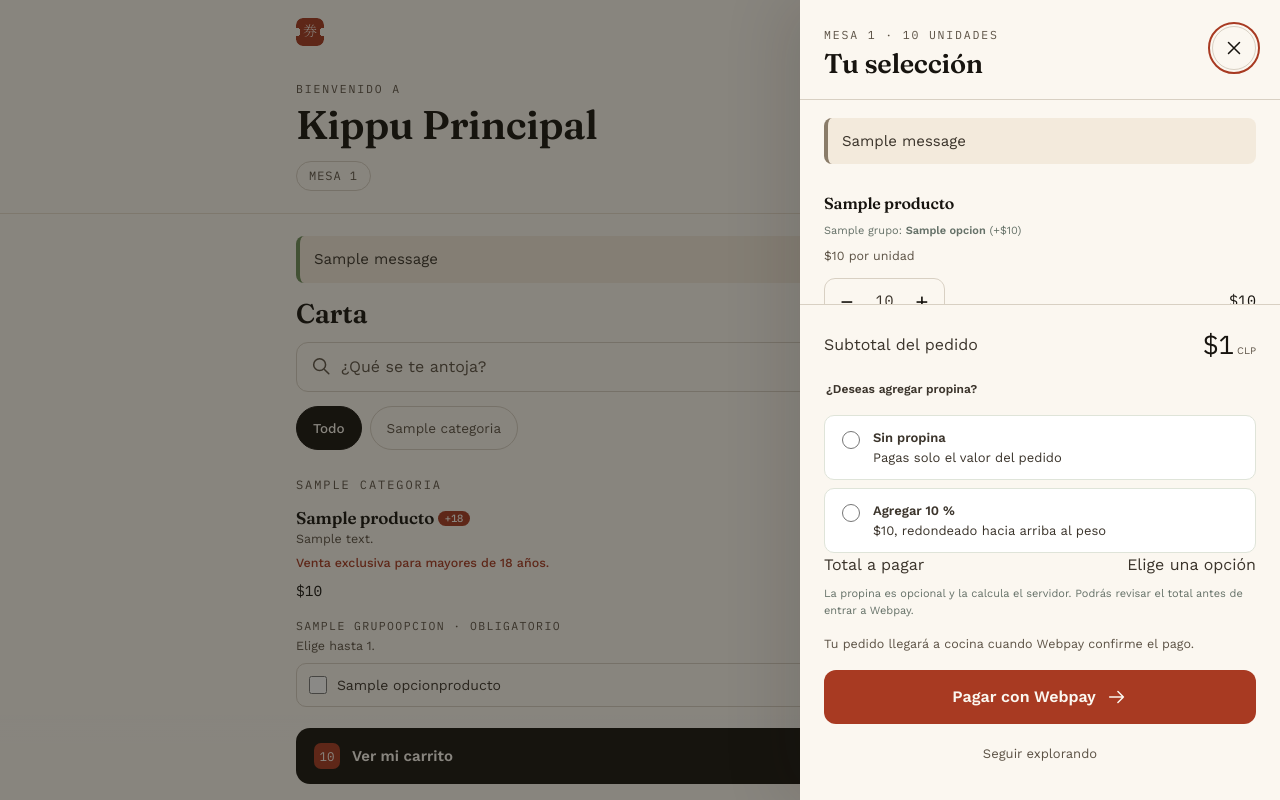
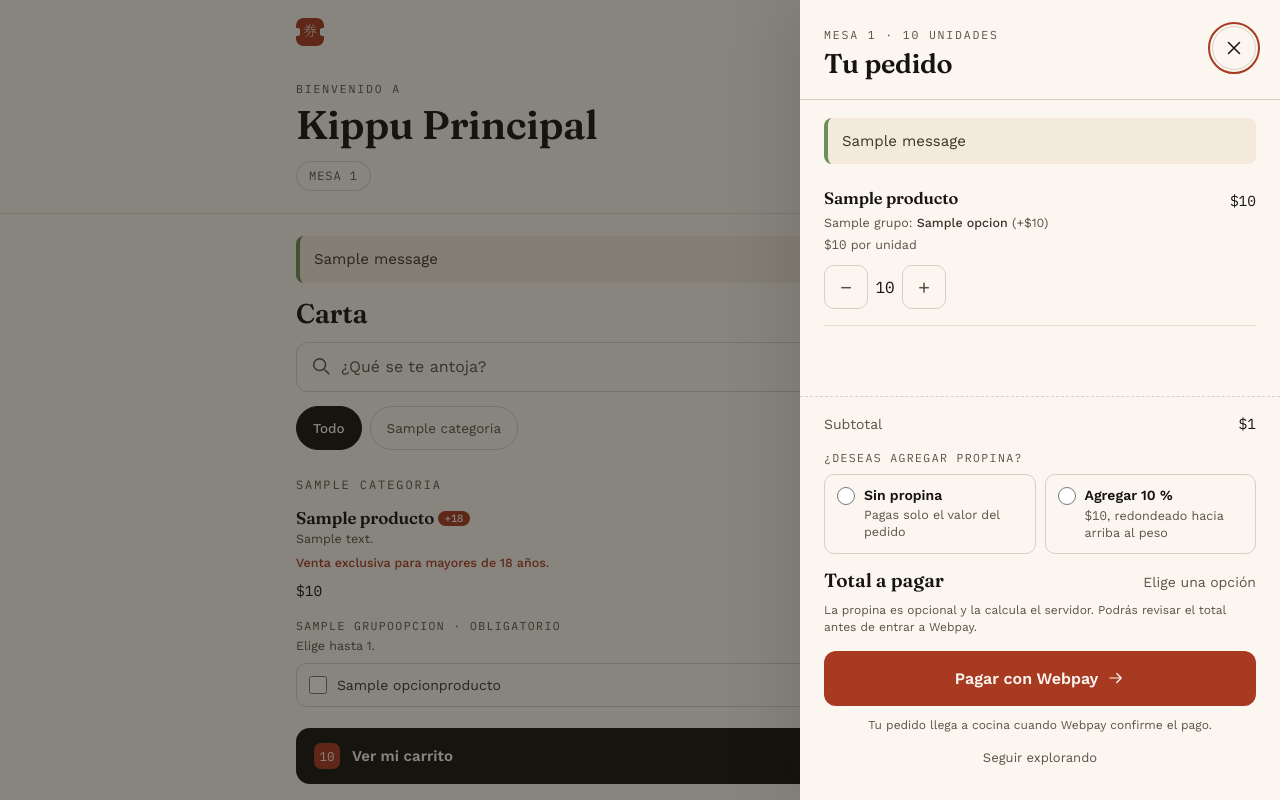
Before and after one commit to GianCabana/kippu, a Django app: template carta/templates/carta/lista.html in a window 1280 px wide, after a click that opens the changed part. Run offline with Django 5.2, Linux system fonts and the light colour scheme; data comes from the database, SQL or seed files in the repository; tables that the repository leaves empty hold one stand-in row (values such as "Sample post"); the template is opened without the code that fills it: values that come from a table or form of the project are taken from there, most other values are stand-ins (such as "Sample title", 1, 10 or a date in 2020); one stand-in notice (Sample message) is shown.

Commit message:
Aplica el diseño de Kippu al carrito
El carrito toma la pantalla 4 del mockup: "Tu pedido", filas con
stepper de 44 px y subtotal en mono, totales y botón de kippu.css,
propina en dos baldosas sin preselección y el +18 en ají suave.

Toda la hoja hace un solo scroll en #carrito-datos, que HTMX no
reemplaza, así que la posición se conserva al sumar o quitar; antes
la lista quedaba reducida a una franja con +18 y propina.

Se va el <style> en línea del fragmento y una prueba lo vigila.

```diff
--- a/carta/static/carta/carta.css
+++ b/carta/static/carta/carta.css
@@ -86,40 +86,56 @@ dialog { color: var(--texto); }
 .carrito-modal.visible { transform: translateX(0); opacity: 1; }
 .carrito-modal::backdrop { background: transparent; transition: background .28s; }
 .carrito-modal.visible::backdrop { background: color-mix(in srgb, var(--tinta) 50%, transparent); }
-.carrito-panel { display: flex; flex-direction: column; height: 100%; min-height: 0; }
+/* Un solo scroll en #carrito-datos (el div exterior), que HTMX no reemplaza: conserva la posición al sumar o quitar. */
+.carrito-modal > .carrito-panel { height: 100%; overflow-y: auto; overscroll-behavior: contain; }
+.carrito-panel .carrito-panel { display: flex; flex-direction: column; min-height: 100%; }
 .asa { display: none; }
-.carrito-cabecera { display: flex; flex-shrink: 0; align-items: flex-start; justify-content: space-between; gap: 20px; padding: 26px 24px 20px; border-bottom: 1px solid var(--linea); }
+.carrito-cabecera { position: sticky; z-index: 1; top: 0; display: flex; flex-shrink: 0; background: var(--papel); align-items: flex-start; justify-content: space-between; gap: 20px; padding: 26px 24px 20px; border-bottom: 1px solid var(--linea); }
 .carrito-cabecera .etiqueta { margin: 0 0 6px; color: var(--texto-2); font-size: 11.5px; }
 .cerrar { display: grid; flex-shrink: 0; place-items: center; width: 44px; height: 44px; border: 1px solid var(--linea); border-radius: 50%; background: transparent; color: var(--tinta); }
 .cerrar:hover { background: var(--superficie); }
 .estado-peticion { margin: 0; padding: 8px 24px; color: var(--texto-2); font-size: 12.5px; }
 .error-carrito { margin: 12px 20px; }
-.carrito-contenido { flex: 1; min-height: 0; padding: 4px 24px 16px; overflow-y: auto; overscroll-behavior: contain; }
+.carrito-contenido { flex: 1 0 auto; padding: 4px 24px 16px; }
 .carrito-contenido > .mensajes { margin: 14px 0 0; }
-.carrito-item { padding: 20px 0; border-bottom: 1px solid var(--linea-suave); }
-.carrito-item h3 { margin-bottom: 8px; font-size: 16px; line-height: 1.4; overflow-wrap: anywhere; }
-.precio-unitario { margin-bottom: 12px; color: var(--texto-2); font-size: 12.5px; }
-.item-pie { display: flex; flex-wrap: wrap; align-items: center; justify-content: space-between; gap: 15px; }
-.control-cantidad { display: flex; align-items: center; gap: 4px; border: 1px solid var(--linea); border-radius: 11px; }
-.control-cantidad button { display: grid; place-items: center; width: 44px; height: 44px; border: none; border-radius: 10px; background: transparent; color: var(--tinta); font-size: 22px; }
-.control-cantidad button:hover { background: var(--superficie); }
-.control-cantidad span { min-width: 23px; font-family: var(--mono); font-size: 15px; text-align: center; }
-.subtotal { margin: 0; color: var(--tinta); font-family: var(--mono); font-size: 15px; }
-.carrito-resumen { flex-shrink: 0; padding: 20px 24px max(24px, env(safe-area-inset-bottom)); border-top: 1px solid var(--linea); background: var(--papel); }
-.total-fila { display: flex; flex-wrap: wrap; align-items: center; justify-content: space-between; gap: 12px; margin-bottom: 8px; font-size: 16px; }
-.total-importe { color: var(--tinta); font-family: var(--mono); font-size: 26px; font-weight: 400; }
-.moneda { margin-left: 3px; color: var(--texto-2); font-size: 10px; }
-.nota-pedido { margin-bottom: 16px; color: var(--texto-2); font-size: 12.5px; line-height: 1.5; }
-.enviar { display: flex; align-items: center; justify-content: center; gap: 10px; width: 100%; min-height: 54px; padding: 14px 18px; border: none; border-radius: var(--radio); background: var(--aji); color: var(--papel); font-size: 16px; font-weight: 600; }
-.enviar:hover { filter: brightness(.93); }
-.seguir { display: block; width: 100%; min-height: 44px; margin-top: 8px; border: none; background: transparent; color: var(--texto-2); font-size: 13px; }
+.carrito-item { display: flex; align-items: flex-start; gap: 14px; padding: 16px 0; border-bottom: 1px solid var(--linea-suave); }
+.carrito-item__info { flex: 1; min-width: 0; }
+.carrito-item h3 { margin: 0; font-size: 16.5px; line-height: 1.3; overflow-wrap: anywhere; }
+.opciones-elegidas { margin: 4px 0 0; padding: 0; color: var(--texto-2); font-size: 12.5px; line-height: 1.4; list-style: none; }
+.opciones-elegidas strong { color: var(--texto); font-weight: 500; }
+.precio-unitario { margin: 4px 0 0; color: var(--texto-2); font-size: 12.5px; }
+.control-cantidad { display: inline-flex; align-items: center; gap: 6px; margin-top: 10px; }
+.control-cantidad button { display: grid; place-items: center; width: 44px; height: 44px; border: 1px solid var(--linea); border-radius: 10px; background: transparent; color: var(--texto-2); font-size: 20px; }
+.control-cantidad button:hover { border-color: var(--texto-2); color: var(--tinta); }
+.control-cantidad span { min-width: 22px; color: var(--tinta); font-family: var(--mono); font-size: 16px; text-align: center; }
+.subtotal { flex: none; margin: 2px 0 0; color: var(--tinta); font-family: var(--mono); font-size: 14.5px; }
+
+.carrito-resumen { padding: 16px 24px max(20px, env(safe-area-inset-bottom)); border-top: 1px dashed var(--linea); }
+.total__pendiente { color: var(--texto-2); font-size: 14px; }
+.mayoria-opciones, .propina-opciones { min-width: 0; margin: 14px 0 0; padding: 0; border: 0; }
+.mayoria-opciones legend, .propina-opciones legend { margin-bottom: 8px; padding: 0; color: var(--texto-2); font-family: var(--mono); font-size: 11.5px; letter-spacing: .12em; text-transform: uppercase; }
+.mayoria-eleccion { display: flex; align-items: flex-start; gap: 10px; min-height: 44px; padding: 11px 13px; border: 1px solid var(--aji); border-radius: 10px; background: var(--aji-suave); color: var(--texto); font-size: 13px; line-height: 1.4; cursor: pointer; }
+.mayoria-eleccion strong { color: var(--tinta); }
+.mayoria-nota, .propina-nota { margin: 8px 0 0; color: var(--texto-2); font-size: 12px; line-height: 1.45; }
+.propina-grilla { display: grid; grid-template-columns: 1fr 1fr; gap: 9px; }
+.propina-eleccion { display: flex; align-items: flex-start; gap: 9px; min-height: 44px; padding: 11px 12px; border: 1px solid var(--linea); border-radius: 10px; color: var(--texto-2); font-size: 12.5px; line-height: 1.35; cursor: pointer; }
+.propina-eleccion strong { display: block; margin-bottom: 2px; color: var(--tinta); font-size: 14px; font-weight: 600; }
+.propina-eleccion:has(input:checked) { border-color: var(--aji); background: var(--aji-suave); }
+.mayoria-eleccion input, .propina-eleccion input { flex: none; width: 18px; height: 18px; margin: 1px 0 0; accent-color: var(--aji); }
+.propina-opciones .total--final { margin-top: 12px; margin-bottom: 0; }
+.propina-opciones .total__valor { font-weight: 500; }
+.enviar { margin-top: 14px; }
+.enviar .icono { width: 18px; height: 18px; }
+.nota-pedido { margin: 10px 0 0; color: var(--texto-2); font-size: 12px; text-align: center; }
+.seguir { display: block; width: 100%; min-height: 44px; margin-top: 2px; border: none; background: transparent; color: var(--texto-2); font-size: 13px; }
+
 .carrito-vacio { display: flex; flex-direction: column; align-items: center; justify-content: center; min-height: 260px; height: 100%; padding: 35px 10px; text-align: center; }
-.vacio-icono { display: grid; place-items: center; width: 72px; height: 72px; margin-bottom: 22px; border: 1px solid var(--linea); border-radius: 50%; background: var(--superficie); }
+.vacio-icono { display: grid; place-items: center; width: 72px; height: 72px; margin-bottom: 22px; border: 1px solid var(--linea); border-radius: 50%; background: var(--superficie); color: var(--tinta); }
 .vacio-icono .icono { width: 30px; height: 30px; }
 .carrito-vacio h3 { margin-bottom: 12px; font-size: 24px; }
 .carrito-vacio p { max-width: 260px; color: var(--texto-2); font-size: 13.5px; line-height: 1.6; }
-.carrito-vacio .agregar { display: inline-flex; align-items: center; gap: 8px; min-height: 44px; margin-top: 8px; padding: 10px 16px; border: 1px solid var(--linea); border-radius: var(--radio); background: transparent; color: var(--tinta); font-weight: 500; }
-.carrito-vacio .agregar .icono { width: 17px; height: 17px; }
+.carrito-vacio .boton { margin-top: 8px; font-size: 15px; }
+.carrito-vacio .boton .icono { width: 17px; height: 17px; }
 
 @media (max-width: 600px) {
     .carrito-modal { inset: auto 0 0; width: 100%; height: 92vh; height: 92dvh; max-height: 900px; border-radius: 22px 22px 0 0; transform: translateY(100%); }
@@ -127,7 +143,7 @@ dialog { color: var(--texto); }
     .asa { display: block; flex-shrink: 0; width: 38px; height: 4px; margin: 10px auto 0; border-radius: 5px; background: var(--linea); }
     .carrito-cabecera { padding: 16px 20px; }
     .carrito-contenido { padding-inline: 20px; }
-    .carrito-resumen { padding: 16px 20px max(16px, env(safe-area-inset-bottom)); }
+    .carrito-resumen { padding: 14px 20px max(16px, env(safe-area-inset-bottom)); }
 }
 
 @media (prefers-reduced-motion: reduce) {
--- a/carta/templates/carta/fragmentos/carrito.html
+++ b/carta/templates/carta/fragmentos/carrito.html
@@ -1,24 +1,24 @@
             <div class="carrito-panel" data-cantidad="{{ cantidad_carrito }}" data-total="{{ total_carrito|floatformat:'0u' }}">
                 <span class="asa" aria-hidden="true"></span>
                 <div class="carrito-cabecera">
-                    <div><p class="etiqueta" id="carrito-descripcion">Mesa {{ mesa.numero }} · {{ cantidad_carrito }} unidad{{ cantidad_carrito|pluralize:"es" }}</p><h2 id="carrito-titulo">Tu selección</h2></div>
+                    <div><p class="etiqueta" id="carrito-descripcion">Mesa {{ mesa.numero }} · {{ cantidad_carrito }} unidad{{ cantidad_carrito|pluralize:"es" }}</p><h2 id="carrito-titulo">Tu pedido</h2></div>
                     <button class="cerrar" type="button" @click="cerrarCarrito()" aria-label="Cerrar carrito" autofocus><svg class="icono" aria-hidden="true"><use href="#i-cerrar"/></svg></button>
                 </div>
                 <p class="estado-peticion" x-show="ocupado" x-cloak role="status">Actualizando carrito…</p>
-                <div class="mensaje error error-carrito" x-show="error" x-cloak role="alert"><span x-text="error"></span> <a href="{% url 'carta:por_mesa' codigo=mesa.codigo %}">Actualizar la carta</a></div>
+                <div class="mensaje mensaje--error error-carrito" x-show="error" x-cloak role="alert"><span x-text="error"></span> <a href="{% url 'carta:por_mesa' codigo=mesa.codigo %}">Actualizar la carta</a></div>
                 <div class="carrito-contenido" id="carrito-contenido">
                     {% if messages %}
                         <div class="mensajes" aria-live="polite">
-                            {% for mensaje in messages %}<p class="mensaje {{ mensaje.tags }}" role="status">{{ mensaje }}</p>{% endfor %}
+                            {% for mensaje in messages %}<p class="mensaje mensaje--{{ mensaje.level_tag }}" role="status">{{ mensaje }}</p>{% endfor %}
                         </div>
                     {% endif %}
                     {% if detalle_carrito %}
                         {% for item in detalle_carrito %}
                             <article class="carrito-item">
-                                <h3>{{ item.producto.nombre }}{% if item.producto.requiere_mayoria_edad %} <span class="badge-18" aria-label="Producto para mayores de 18 años">+18</span>{% endif %}</h3>
-                                {% if item.opciones %}<ul class="opciones-elegidas">{% for opcion in item.opciones %}<li>{{ opcion.grupo.nombre }}: <strong>{{ opcion.nombre }}</strong>{% if opcion.precio_extra %} (+${{ opcion.precio_extra|floatformat:"0g" }}){% endif %}</li>{% endfor %}</ul>{% endif %}
-                                <p class="precio-unitario"><span data-pesos="{{ item.precio_unitario|floatformat:'0u' }}">${{ item.precio_unitario|floatformat:"0g" }}</span> por unidad</p>
-                                <div class="item-pie">
+                                <div class="carrito-item__info">
+                                    <h3>{{ item.producto.nombre }}{% if item.producto.requiere_mayoria_edad %} <span class="insignia-18" aria-label="Producto para mayores de 18 años">+18</span>{% endif %}</h3>
+                                    {% if item.opciones %}<ul class="opciones-elegidas">{% for opcion in item.opciones %}<li>{{ opcion.grupo.nombre }}: <strong>{{ opcion.nombre }}</strong>{% if opcion.precio_extra %} (+${{ opcion.precio_extra|floatformat:"0g" }}){% endif %}</li>{% endfor %}</ul>{% endif %}
+                                    <p class="precio-unitario"><span class="cifra" data-pesos="{{ item.precio_unitario|floatformat:'0u' }}">${{ item.precio_unitario|floatformat:"0g" }}</span> por unidad</p>
                                     <div class="control-cantidad" role="group" aria-label="Cantidad de {{ item.producto.nombre }}">
                                         <form method="post" action="{% url 'pedidos:quitar' codigo=mesa.codigo producto_id=item.producto.pk %}" data-carrito-form hx-post="{% url 'pedidos:quitar' codigo=mesa.codigo producto_id=item.producto.pk %}" hx-target="#carrito-datos" hx-swap="innerHTML" hx-sync="#carta-app:drop">
                                             {% csrf_token %}
@@ -31,8 +31,8 @@
                                             <button :disabled="ocupado || pagando || !!error" id="sumar-{{ item.producto.pk }}" type="submit" aria-label="Agregar una unidad de {{ item.producto.nombre }}">+</button>
                                         </form>
                                     </div>
-                                    <p class="subtotal" data-pesos="{{ item.subtotal|floatformat:'0u' }}">${{ item.subtotal|floatformat:"0g" }}</p>
                                 </div>
+                                <p class="subtotal" data-pesos="{{ item.subtotal|floatformat:'0u' }}">${{ item.subtotal|floatformat:"0g" }}</p>
                             </article>
                         {% endfor %}
                     {% else %}
@@ -40,38 +40,37 @@
                             <span class="vacio-icono"><svg class="icono" aria-hidden="true"><use href="#i-bolsa"/></svg></span>
                             <h3>Algo rico te espera.</h3>
                             <p>Tu carrito está vacío. Explora la carta y agrega lo que más te guste.</p>
-                            <button class="agregar" type="button" @click="cerrarCarrito()">Explorar la carta <svg class="icono" aria-hidden="true"><use href="#i-flecha"/></svg></button>
+                            <button class="boton boton--fantasma" type="button" @click="cerrarCarrito()">Explorar la carta <svg class="icono" aria-hidden="true"><use href="#i-flecha"/></svg></button>
                         </div>
                     {% endif %}
                 </div>
                 {% if detalle_carrito %}
-                    <style>
-                        .badge-18{display:inline-flex;align-items:center;padding:3px 7px;border-radius:999px;background:#7b2d26;color:#fff;font:700 10px/1.2 Arial,sans-serif;letter-spacing:.5px;vertical-align:middle}.opciones-elegidas{margin:8px 0;padding:0;list-style:none;color:#657168;font-size:11px}.opciones-elegidas li{margin-top:3px}.propina-opciones,.mayoria-opciones{margin:16px 0;padding:0;border:0}.propina-opciones legend,.mayoria-opciones legend{margin-bottom:9px;font-size:12px;font-weight:650}.propina-eleccion,.mayoria-eleccion{display:flex;align-items:flex-start;gap:10px;margin-top:8px;padding:12px;border:1px solid #dfe4d9;border-radius:10px;background:#fff;cursor:pointer;font-size:13px}.propina-eleccion:has(input:checked){border-color:#315d49;background:#eef3e9}.mayoria-eleccion{border-color:#dab7ae;background:#fff8f5}.propina-eleccion input,.mayoria-eleccion input{width:18px;height:18px;flex:0 0 auto;accent-color:#173e34}.propina-nota,.mayoria-nota{margin:9px 0 0;color:#657168;font-size:11px;line-height:1.5}
-                    </style>
                     <div class="carrito-resumen">
-                        <div class="total-fila"><span>Subtotal del pedido</span><span><strong class="total-importe" data-pesos="{{ total_carrito|floatformat:'0u' }}">${{ total_carrito|floatformat:"0g" }}</strong><span class="moneda">CLP</span></span></div>
+                        <div class="total"><span>Subtotal</span><span class="total__valor" data-pesos="{{ total_carrito|floatformat:'0u' }}">${{ total_carrito|floatformat:"0g" }}</span></div>
                         <form method="post" action="{% url 'pedidos:webpay_cliente' codigo=mesa.codigo %}" id="enviar-pedido" hx-boost="false" @submit="iniciarPago($event)">
                             {% csrf_token %}
                             {% if requiere_mayoria_edad %}
                                 <fieldset class="mayoria-opciones">
                                     <legend>Confirmación obligatoria +18</legend>
-                                    <label class="mayoria-eleccion"><input type="checkbox" name="confirma_mayoria_edad" value="si" required><span><strong>Confirmo que tengo 18 años o más.</strong><br>El personal podrá solicitar identificación al entregar el pedido.</span></label>
+                                    <label class="mayoria-eleccion"><input type="checkbox" name="confirma_mayoria_edad" value="si" required><span><strong>Confirmo que tengo 18 años o más.</strong> El personal podrá solicitar identificación al entregar el pedido.</span></label>
                                     <p class="mayoria-nota">Los productos marcados +18 no se entregarán a menores de edad.</p>
                                 </fieldset>
                             {% endif %}
                             <fieldset class="propina-opciones" x-data="{ propina: '' }">
                                 <legend>¿Deseas agregar propina?</legend>
-                                <label class="propina-eleccion"><input type="radio" name="propina" value="0" x-model="propina" required><span><strong>Sin propina</strong><br>Pagas solo el valor del pedido</span></label>
-                                <label class="propina-eleccion"><input type="radio" name="propina" value="10" x-model="propina" required><span><strong>Agregar 10 %</strong><br><span data-pesos="{{ propina_10|floatformat:'0u' }}">${{ propina_10|floatformat:"0g" }}</span>, redondeado hacia arriba al peso</span></label>
-                                <div class="total-fila"><span>Total a pagar</span><span>
-                                    <span x-show="propina === ''">Elige una opción</span>
-                                    <strong class="total-importe" x-show="propina === '0'" x-cloak data-pesos="{{ total_carrito|floatformat:'0u' }}">${{ total_carrito|floatformat:"0g" }}</strong>
-                                    <strong class="total-importe" x-show="propina === '10'" x-cloak data-pesos="{{ total_con_propina|floatformat:'0u' }}">${{ total_con_propina|floatformat:"0g" }}</strong>
+                                <div class="propina-grilla">
+                                    <label class="propina-eleccion"><input type="radio" name="propina" value="0" x-model="propina" required><span><strong>Sin propina</strong>Pagas solo el valor del pedido</span></label>
+                                    <label class="propina-eleccion"><input type="radio" name="propina" value="10" x-model="propina" required><span><strong>Agregar 10 %</strong><span class="cifra" data-pesos="{{ propina_10|floatformat:'0u' }}">${{ propina_10|floatformat:"0g" }}</span>, redondeado hacia arriba al peso</span></label>
+                                </div>
+                                <div class="total total--final"><span class="total__etiqueta">Total a pagar</span><span>
+                                    <span class="total__pendiente" x-show="propina === ''">Elige una opción</span>
+                                    <strong class="total__valor" x-show="propina === '0'" x-cloak data-pesos="{{ total_carrito|floatformat:'0u' }}">${{ total_carrito|floatformat:"0g" }}</strong>
+                                    <strong class="total__valor" x-show="propina === '10'" x-cloak data-pesos="{{ total_con_propina|floatformat:'0u' }}">${{ total_con_propina|floatformat:"0g" }}</strong>
                                 </span></div>
                                 <p class="propina-nota">La propina es opcional y la calcula el servidor. Podrás revisar el total antes de entrar a Webpay.</p>
                             </fieldset>
-                            <p class="nota-pedido">Tu pedido llegará a cocina cuando Webpay confirme el pago.</p>
-                            <button class="enviar" :disabled="ocupado || pagando || !!error" type="submit"><span x-text="pagando ? 'Preparando pago…' : 'Pagar con Webpay'">Pagar con Webpay</span><svg class="icono" aria-hidden="true"><use href="#i-flecha"/></svg></button>
+                            <button class="boton boton--bloque enviar" :disabled="ocupado || pagando || !!error" type="submit"><span x-text="pagando ? 'Preparando pago…' : 'Pagar con Webpay'">Pagar con Webpay</span><svg class="icono" aria-hidden="true"><use href="#i-flecha"/></svg></button>
+                            <p class="nota-pedido">Tu pedido llega a cocina cuando Webpay confirme el pago.</p>
                         </form>
                         <button class="seguir" type="button" @click="cerrarCarrito()">Seguir explorando</button>
                     </div>
```
Also changed, not shown: carta/test_diseno.py (+13 -1 lines).
